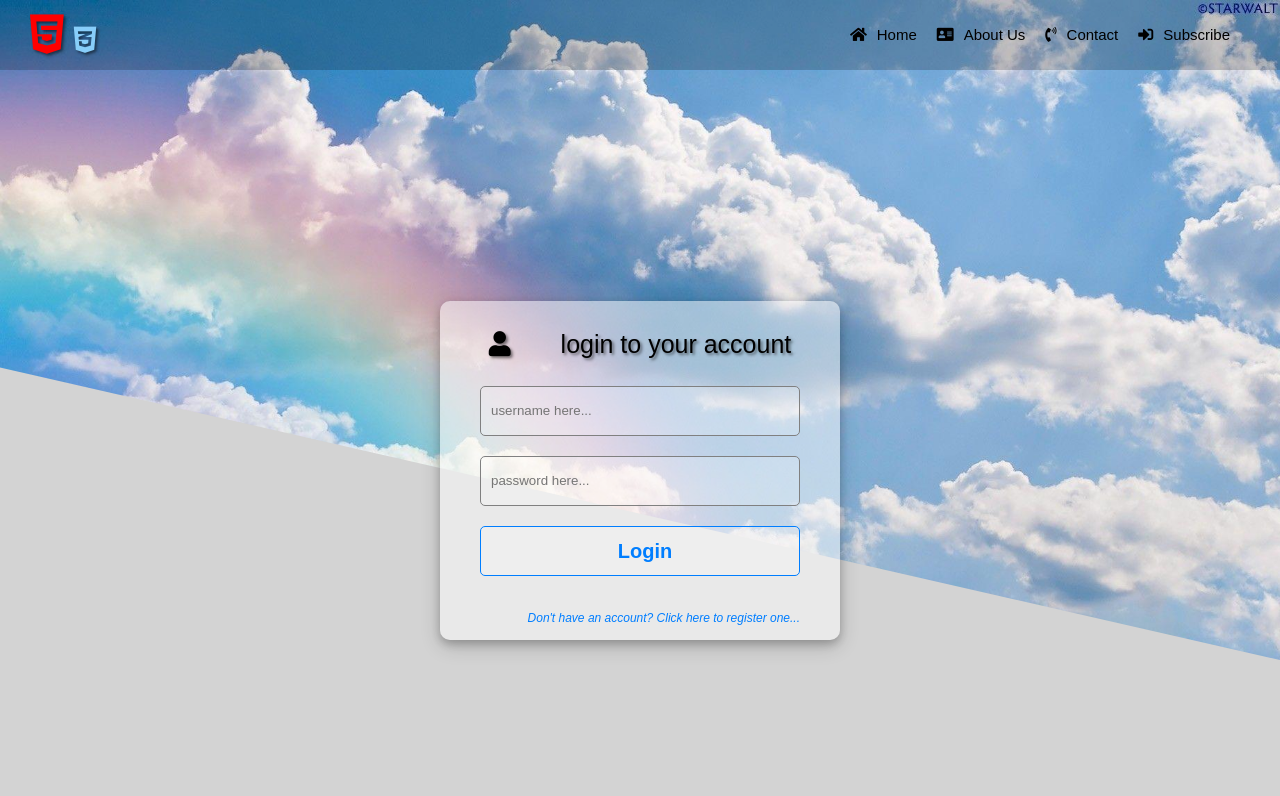
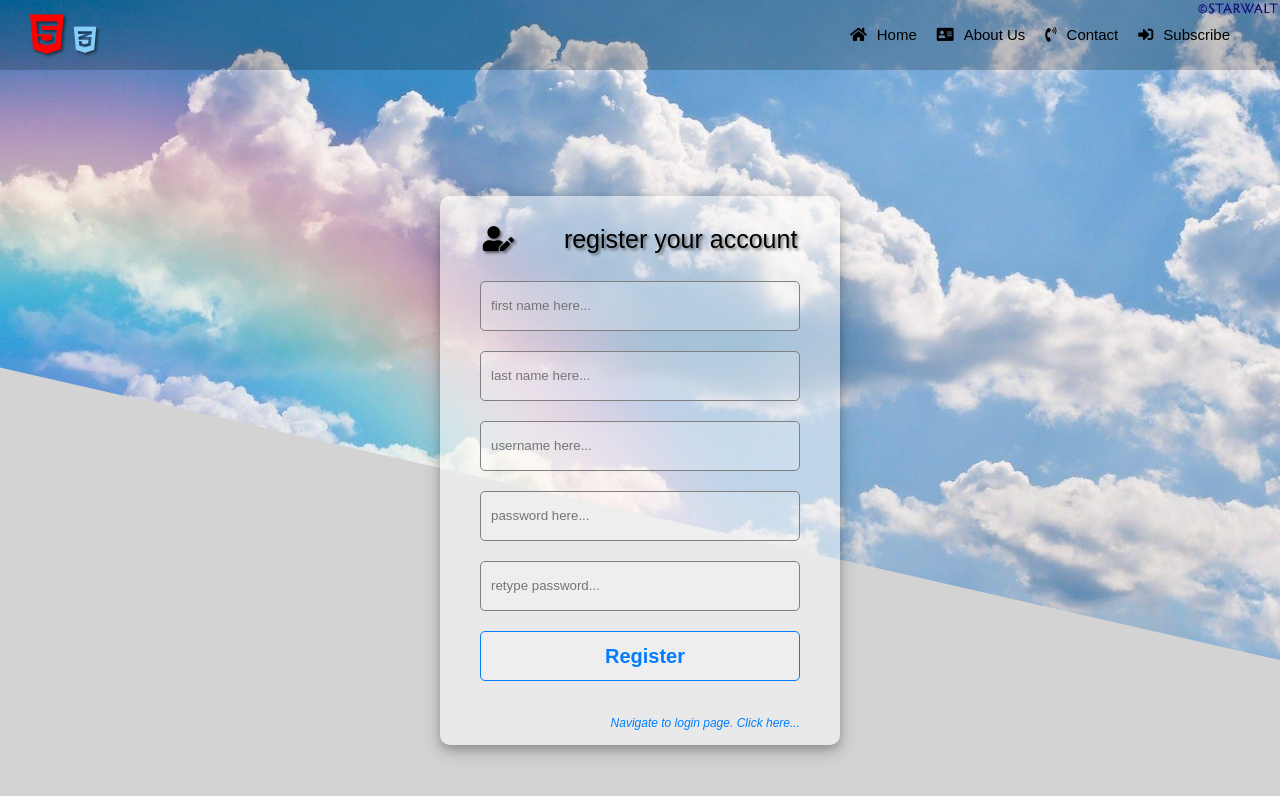
Before and after one commit to hovoruha/VueProject, a Vue app: page / in a window 1280 px wide. Both pictures are taken after a click on the link "Don't have an account? Click here to register one...". Shown: the top 796 px of the page. Built offline with nearby package versions, Linux system fonts and the light colour scheme.

Commit message:
registerCard added...

```diff
--- a/src/components/credentialcard.vue
+++ b/src/components/credentialcard.vue
@@ -1,13 +1,14 @@
 <template>
-  <div class="card">
+  <!-- card user login... -->
+  <div class="card" v-if="visible">
     <div class="card-title">
-      <span v-html="title.titleIcon"></span>
-      <span>{{ title.titleText }}</span>
+      <span v-html="title1.titleIcon"></span>
+      <span>{{ title1.titleText }}</span>
     </div>
     <div class="card-content">
       <form action="#" class="card-form">
         <input
-          v-for="item in atributes"
+          v-for="item in atributes1"
           :key="item"
           :type="item.type"
           :placeholder="item.placeholder"
@@ -16,8 +17,31 @@
       </form>
     </div>
     <div class="card-footer">
-      <a :href="footer.footerUrl" @click.prevent="test">{{
-        footer.footerText
+      <a :href="footer1.footerUrl" @click.prevent="toggleForms">{{
+        footer1.footerText
+      }}</a>
+    </div>
+  </div>
+  <!-- card register user... -->
+  <div class="card" v-else>
+    <div class="card-title">
+      <span v-html="title2.titleIcon"></span>
+      <span>{{ title2.titleText }}</span>
+    </div>
+    <div class="card-content">
+      <form action="#" class="card-form">
+        <input
+          v-for="item in atributes2"
+          :key="item"
+          :type="item.type"
+          :placeholder="item.placeholder"
+          :value="item.val"
+        />
+      </form>
+    </div>
+    <div class="card-footer">
+      <a :href="footer2.footerUrl" @click.prevent="toggleForms">{{
+        footer2.footerText
       }}</a>
     </div>
   </div>
@@ -27,15 +51,25 @@
 export default {
   name: "credentialCard",
 
+  data() {
+    return {
+      visible: true,
+    };
+  },
+
   props: {
-    title: Object,
-    footer: Object,
-    atributes: Array,
+    title1: Object,
+    footer1: Object,
+    atributes1: Array,
+    title2: Object,
+    footer2: Object,
+    atributes2: Array,
   },
 
   methods: {
-    test() {
-      console.log("rulez la link activ...");
+    toggleForms() {
+      // console.log("rulez la link activ...");
+      this.visible = !this.visible;
     },
   },
 };
--- a/src/components/showcase.vue
+++ b/src/components/showcase.vue
@@ -1,9 +1,12 @@
 <template>
   <div class="showcase">
     <credentialCard
-      :title="title"
-      :footer="footer"
-      :atributes="inputAtributes"
+      :title1="titleLogin"
+      :footer1="footerLogin"
+      :atributes1="loginInputAtributes"
+      :title2="titleRegister"
+      :footer2="footerRegister"
+      :atributes2="registerInputAtributes"
     ></credentialCard>
   </div>
 </template>
@@ -20,17 +23,27 @@ export default {
 
   data() {
     return {
-      title: {
+      titleLogin: {
         titleIcon: `<i class="fas fa-user"></i>`,
         titleText: "login to your account",
       },
 
-      footer: {
+      titleRegister: {
+        titleIcon: `<i class="fas fa-user-edit"></i>`,
+        titleText: "register your account",
+      },
+
+      footerLogin: {
         footerUrl: "#",
         footerText: "Don't have an account? Click here to register one...",
       },
 
-      inputAtributes: [
+      footerRegister: {
+        footerUrl: "#",
+        footerText: "Navigate to login page. Click here...",
+      },
+
+      loginInputAtributes: [
         {
           type: "text",
           placeholder: "username here...",
@@ -40,6 +53,30 @@ export default {
           placeholder: "password here...",
         },
         { type: "submit", val: "Login" },
+      ],
+
+      registerInputAtributes: [
+        {
+          type: "text",
+          placeholder: "first name here...",
+        },
+        {
+          type: "text",
+          placeholder: "last name here...",
+        },
+        {
+          type: "text",
+          placeholder: "username here...",
+        },
+        {
+          type: "password",
+          placeholder: "password here...",
+        },
+        {
+          type: "password",
+          placeholder: "retype password...",
+        },
+        { type: "submit", val: "Register" },
       ],
     };
   },
```
Also changed, not shown: 1 other file (tests, documents, lock files or other folders).
